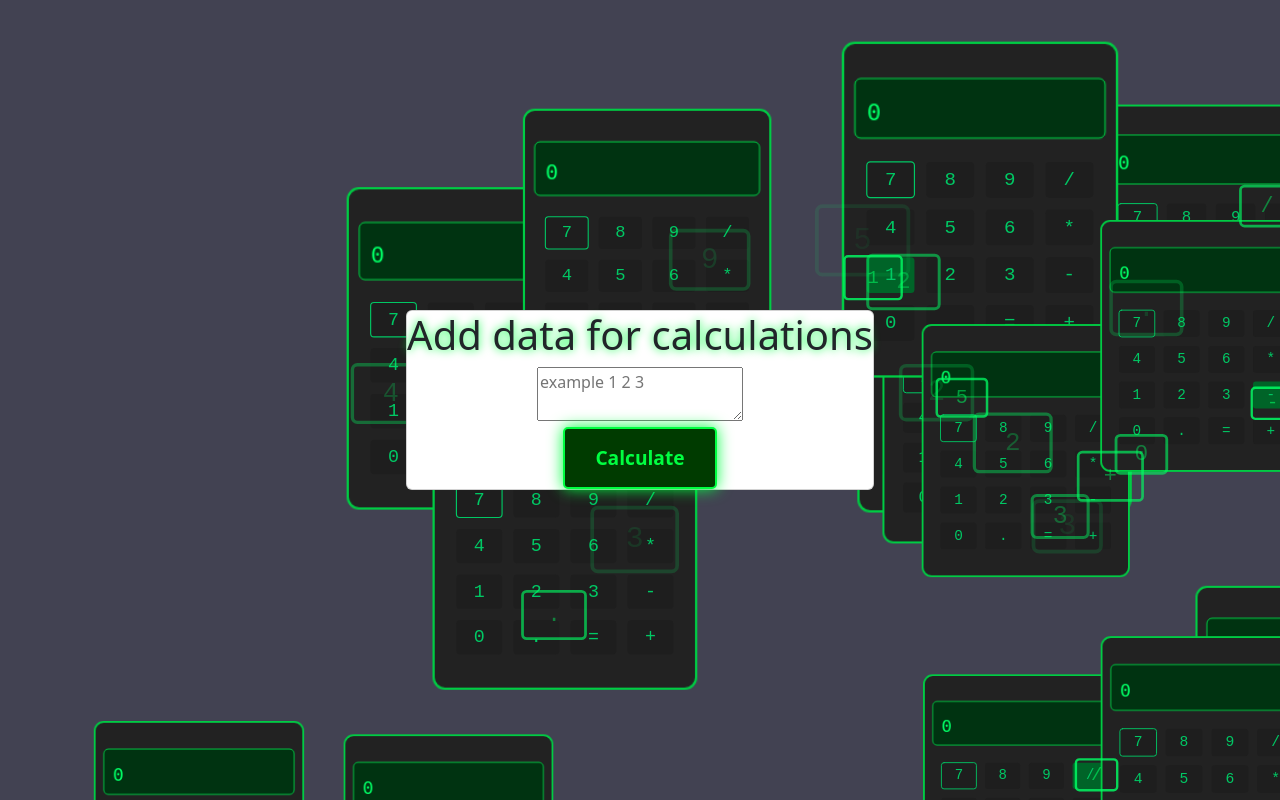
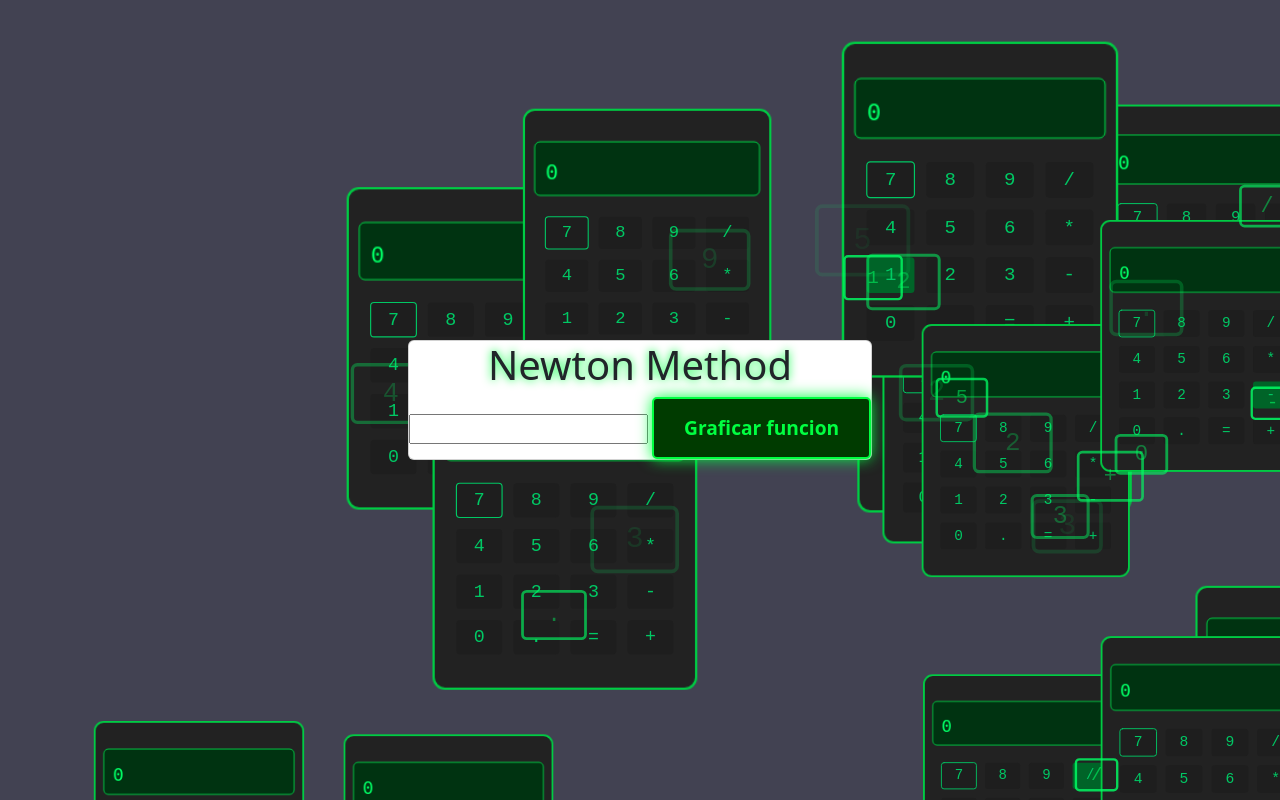
Before and after one commit to jero98772/Saca-judas, a FastAPI app: page /calculations/newton_method in a window 1280 px wide. Run offline with FastAPI, Linux system fonts and the light colour scheme; some libraries are stand-ins or nearby versions.

Commit message:
Path modifications, added 404 page and Newtons Method added f*ck Fast Api

```diff
--- a/main.py
+++ b/main.py
@@ -2,6 +2,8 @@ from fastapi import FastAPI, Request, Form
 from fastapi.responses import HTMLResponse
 from fastapi.staticfiles import StaticFiles
 from fastapi.templating import Jinja2Templates
+from fastapi.requests import Request
+from starlette.exceptions import HTTPException as StarletteHTTPException
 
 from tools.tools import get_function_names
 from tools.numeric_methods import *
@@ -26,24 +28,27 @@ async def options(request: Request):
     function_names = get_function_names("tools/numeric_methods.py")
     return templates.TemplateResponse("options.html", {"request": request,"function_names": function_names})
 
-@app.get("/calculations/{function_names}", response_class=HTMLResponse)
-async def calculations(request: Request,function_names: str):
-    answer = ""
-    return templates.TemplateResponse("calculations_methods_interface.html", {"request": request,"answer":answer})
 
-@app.post("/calculations/{function_names}", response_class=HTMLResponse)
-async def calculations(request: Request,function_names: str,values: str = Form(...)):
-    data = list(map(int,values.split()))
+@app.get("/calculations/{method_name}", response_class=HTMLResponse)
+async def method_page(request: Request, method_name: str):
+    function_names = get_function_names("tools/numeric_methods.py")
+    if method_name not in function_names:
+        print("El metodo no esta en la lista")
+        return templates.TemplateResponse("404.html", {"request": request, "message": "Método no encontrado"}, status_code=404)
     try:
-        answer = globals()[function_names](*data)
-        step_by_step, plot_values =  "eres" ,str([[0],[0]])
-    except:
-        answer = "No valid input, input must be separate by comma, for example 1 2 3, in iterative sqrt"
-        step_by_step, plot_values =  "" ,str([[0],[0]])
-    return templates.TemplateResponse(
-        "calculations_methods_interface.html",
-        {"request": request, "answer": answer,step_by_step:"step_by_step", plot_values:"plot_values"}
-    )
+        methodPage = templates.TemplateResponse(f"methods/{method_name}.html", {"request": request, "method_name": method_name})
+    except Exception as e:
+        return templates.TemplateResponse("404.html", {"request": request, "message": "Método no encontrado"}, status_code=404)
+
+    return methodPage
+
+#TODO:Un endpoint para validar la funcion
+
+@app.post("/calculations/validateFunction", response_class=HTMLResponse)
+async def newton_method_post(request: Request, function: str = Form(...)):
+    # Procesa la función aquí
+    answer = f"Resultado para: {function}"
+    return templates.TemplateResponse("methods/newton_method.html", {"request": request, "answer": answer})
 
 @app.get("/chat", response_class=HTMLResponse)
 async def chat_recive(request: Request):
@@ -60,3 +65,7 @@ async def chat(request: Request):
     messages = data.get("messages", [])
     full_response = await client.process_query(messages)
     return {"response": full_response}
+
+@app.exception_handler(404)
+async def not_found(request: Request, exc: StarletteHTTPException):
+    return templates.TemplateResponse("404.html", {"request": request}, status_code=404)
--- a/requirements.txt
+++ b/requirements.txt
@@ -5,3 +5,4 @@ mcp
 numpy
 sympy
 openai
+manim
--- a/templates/calculations_methods_interface.html
+++ b/templates/calculations_methods_interface.html
@@ -7,7 +7,7 @@
     <div class="card">
         <h1>Add data for calculations</h1>
 
-        <form method="POST">
+        <form method="POST" >
             <textarea name="values" placeholder='example 1 2 3'></textarea>
             <br>
             <button id="calculation-btn" type="submit">Calculate</button>
@@ -15,6 +15,7 @@
 
         {% if answer %}
         <div class="result">
+            <h1>Holass</h1>
             <b>{{ answer }}</b>
              <b>{{ step_by_step }}</b>
              <b>{{ plot_values }}</b>
--- /dev/null
+++ b/templates/methods/newton_method.html
@@ -0,0 +1,32 @@
+
+{% extends 'base.html' %}
+
+{% block content %}
+
+<!-- TODO: Input de la funcion -->
+
+<div id="content">
+
+<div class="card-container">
+    <div class="card">
+        <h1>Newton Method</h1>
+
+        <form method="POST">
+            <input type="text" name="function " id="function">
+            <button id="calculation-btn" type="submit">Graficar funcion</button>
+        </form>
+
+        {% if answer %}
+        <div class="result">
+            <h1>{{answer}}</h1>
+        </div>
+        {% endif %}
+    </div>
+</div>
+</div>
+
+
+
+<!-- TODO: Grafica de la funcion  -->
+
+{% endblock %}
```
Also changed, not shown: templates/404.html (added, +22 -0 lines), templates/options.html (line endings or trailing spaces).
